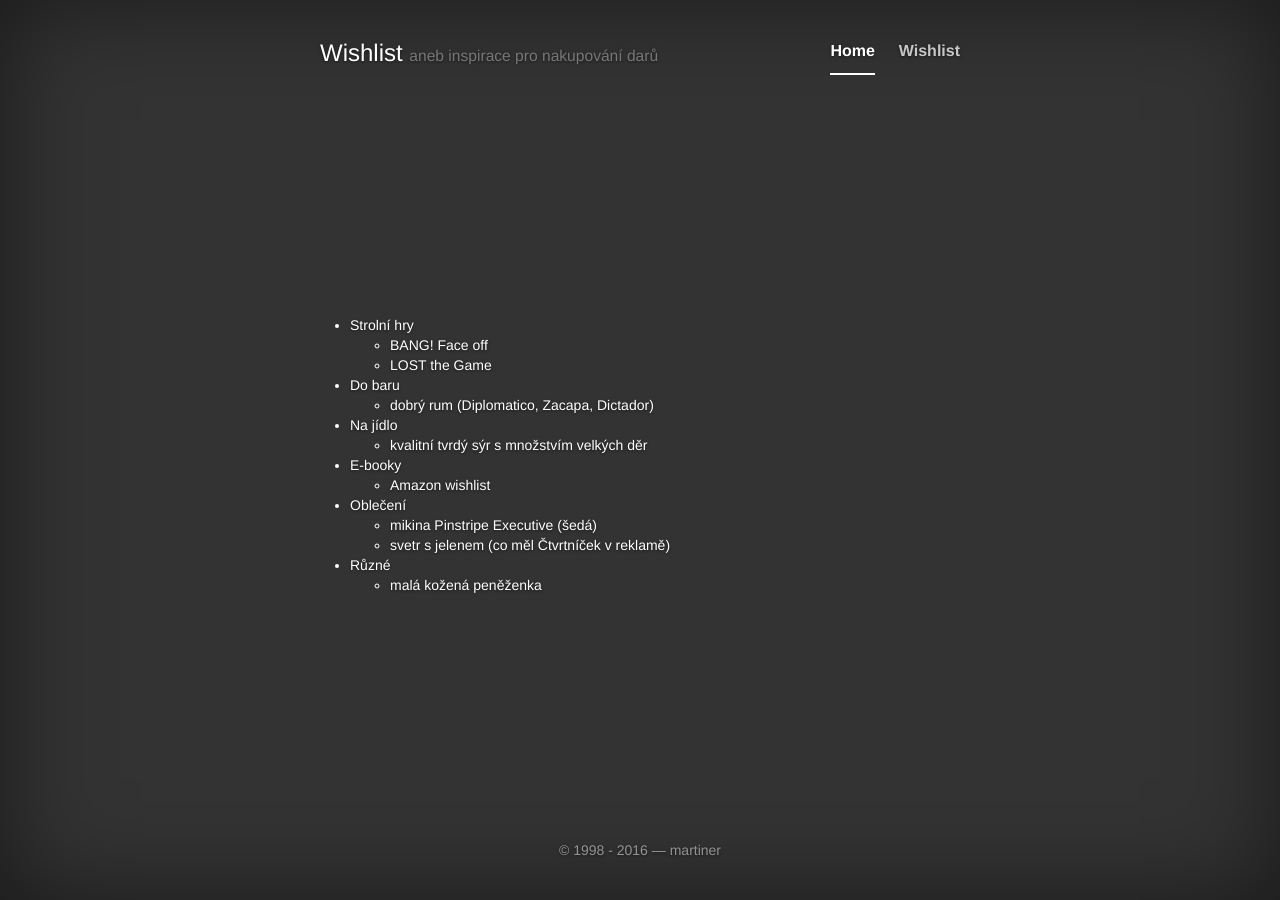
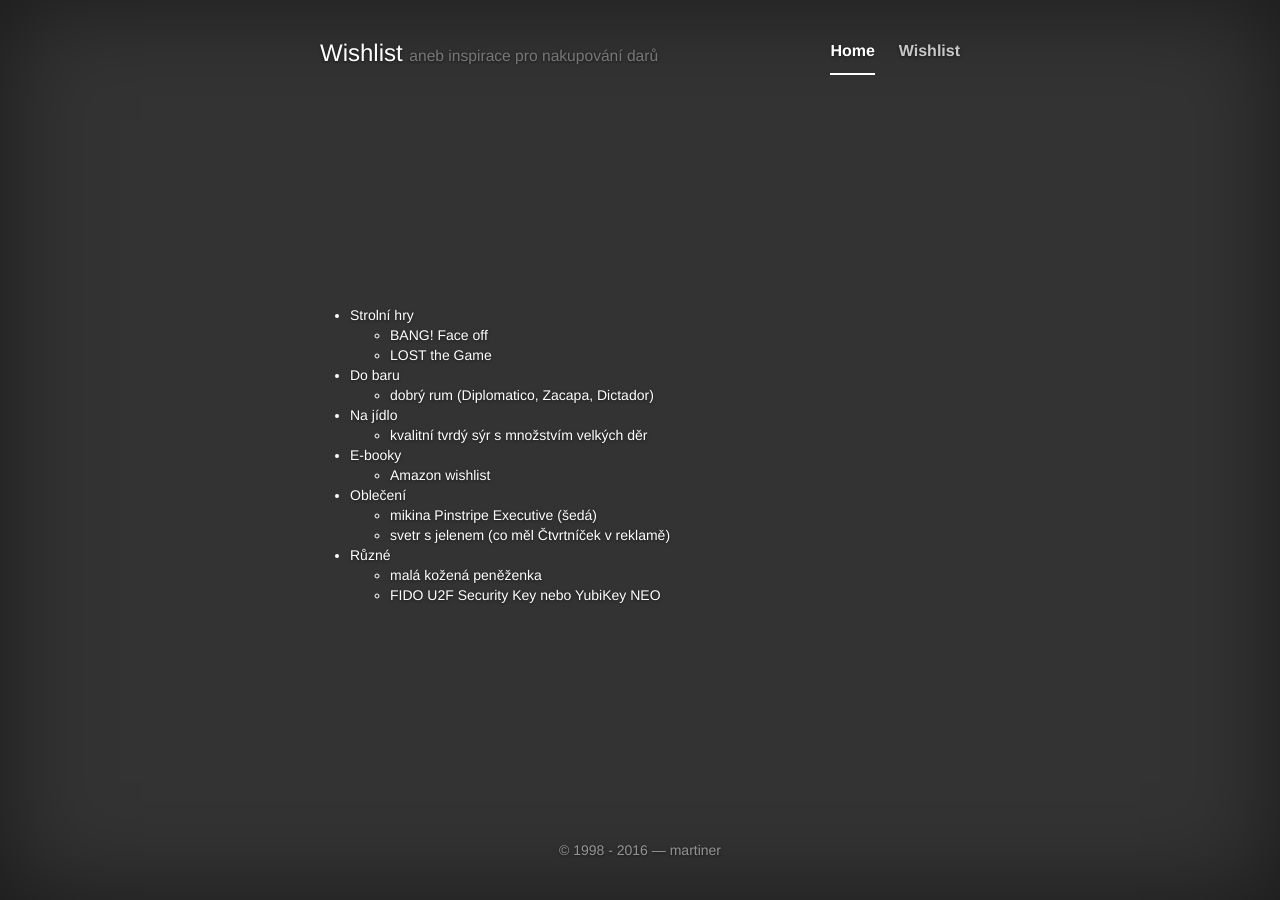
Before and after one commit to martiner/martiner.github.com, a Jekyll site: the page built from wishlist.html, in a window 1280 px wide. Built offline with Jekyll 4.4.1, drawn with Linux system fonts in a browser that asks for light colours; nearby versions of some CDN libraries.

Commit message:
add: yubikey

```diff
--- a/wishlist.html
+++ b/wishlist.html
@@ -30,6 +30,9 @@ redirect_from: /wishlist/
 
 <li>Různé<ul>
 	<li><a href="http://www.kozena-penezenka.cz/produkt.php?id=605">malá kožená peněženka</a></li>
+	<li><a href="http://www.amazon.com/gp/product/B00NLKA0D8">FIDO U2F Security Key</a> nebo
+	    <a href="http://www.amazon.com/Yubico-Y-072-YubiKey-NEO/dp/B00LX8KZZ8">YubiKey NEO</a>
+	</li>
 	</ul></li>
 
 <!--
```
